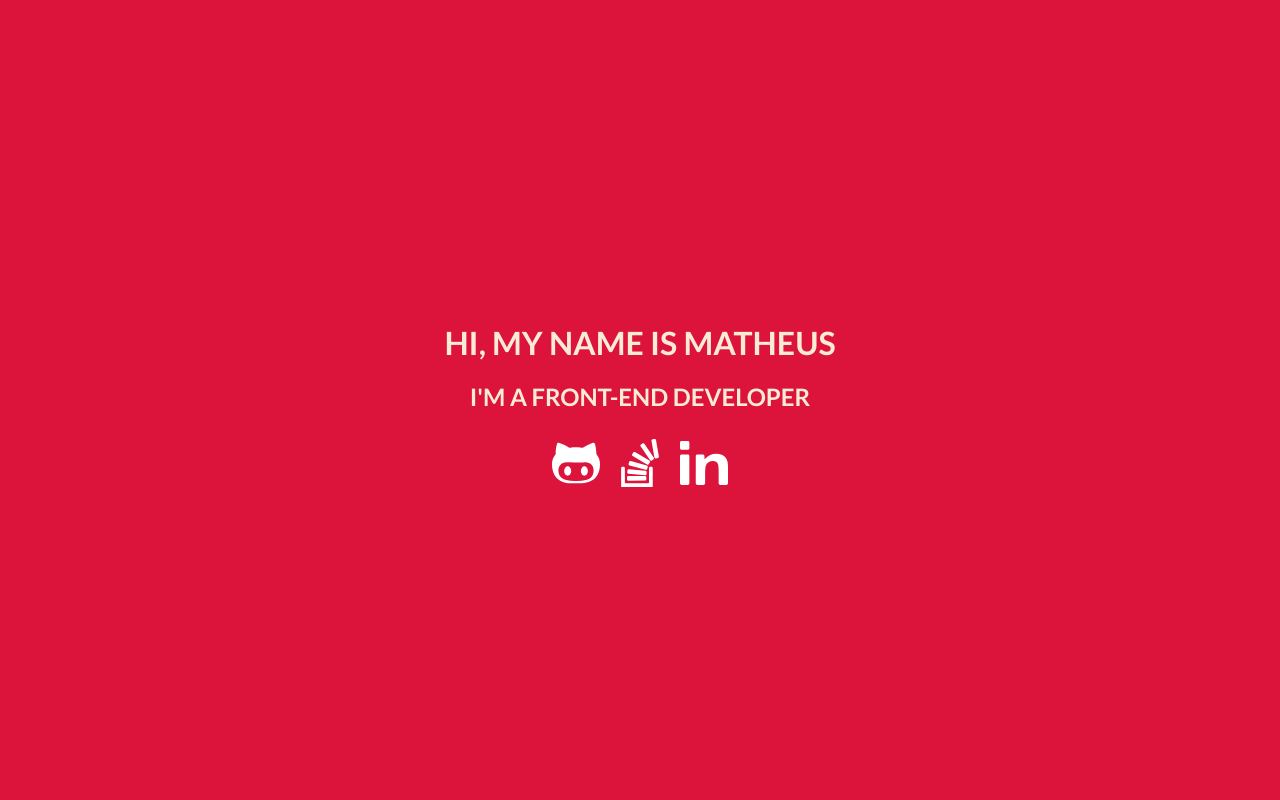
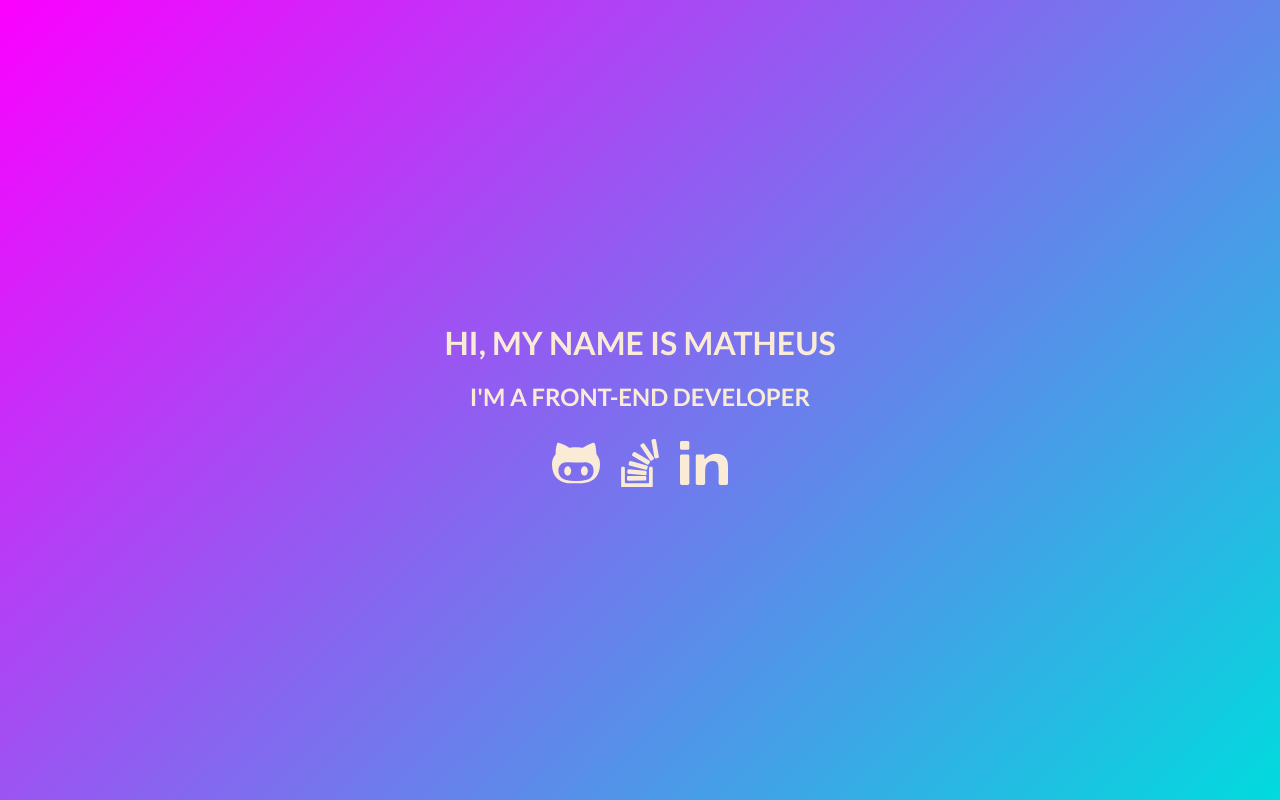
Before and after one commit to matheusramos/matheusramos.github.io, a plain HTML site: page index.html in a window 1280 px wide. Drawn offline with Linux system fonts and the light colour scheme.

Commit message:
Adding a grandient background

```diff
--- a/index.html
+++ b/index.html
@@ -12,7 +12,7 @@
   <title>Matheus' page</title>
 </head>
 
-<body>
+<body class="gradient">
   <div class="container">
     <div class="greeting">
       <h1 class="text-center">Hi, my name is Matheus</h1>
--- a/style.css
+++ b/style.css
@@ -12,8 +12,9 @@ body {
   padding: 0;
 }
 
-body {
-  background-color: mediumpurple; /* TODO: REMOVE */
+body.gradient {
+  /* ui-gradients timber - source: https://uigradients.com/#Timber */
+  background: linear-gradient(135deg, #fc00ff 0%, #00dbde 100%);
 }
 
 h1 {
@@ -30,8 +31,6 @@ h1 {
 }
 
 .container {
-  background-color: crimson; /* TODO: CHANGE */
-
   height: 100%;
   min-height: 100%;
 
@@ -56,7 +55,7 @@ h1 {
 }
 
 .social-icon {
-  fill: white; /* TODO: CHANGE */
+  fill: antiquewhite;
   height: 3rem;
   width: 3rem;
 }
```
